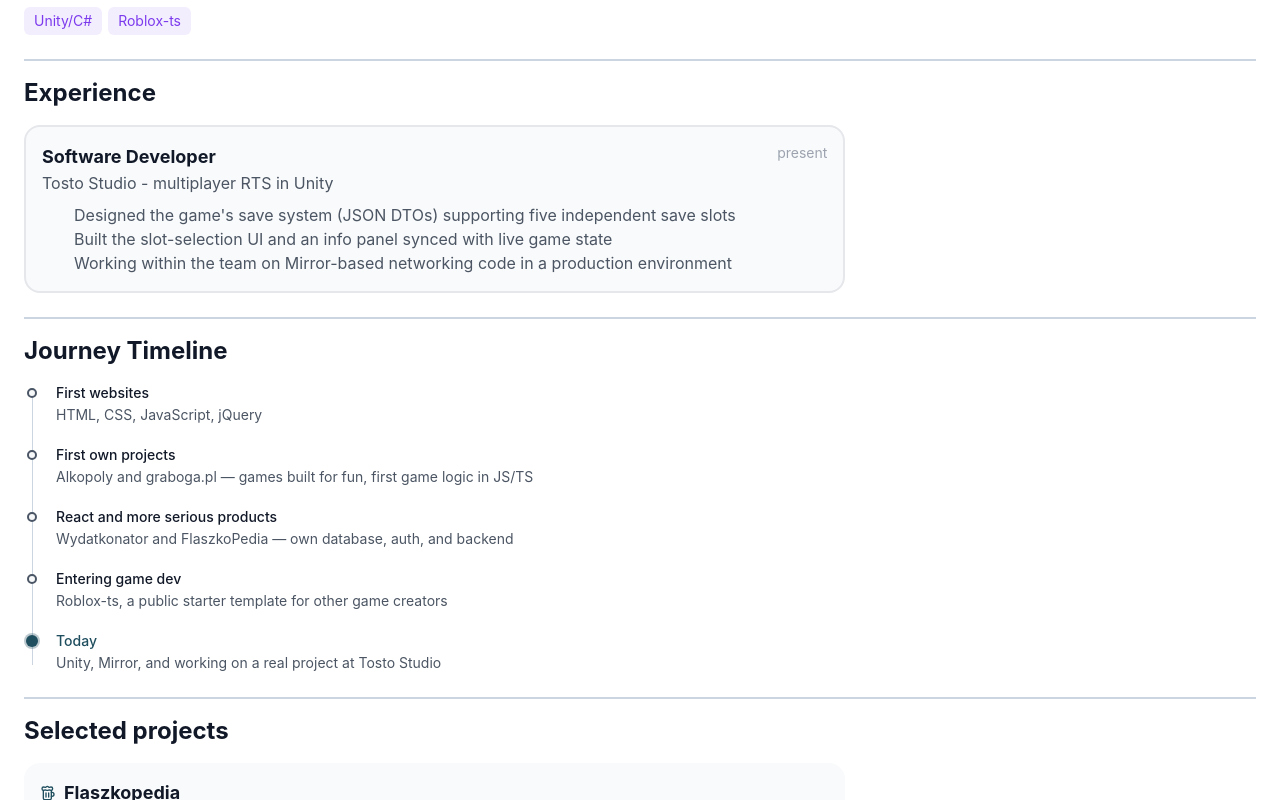
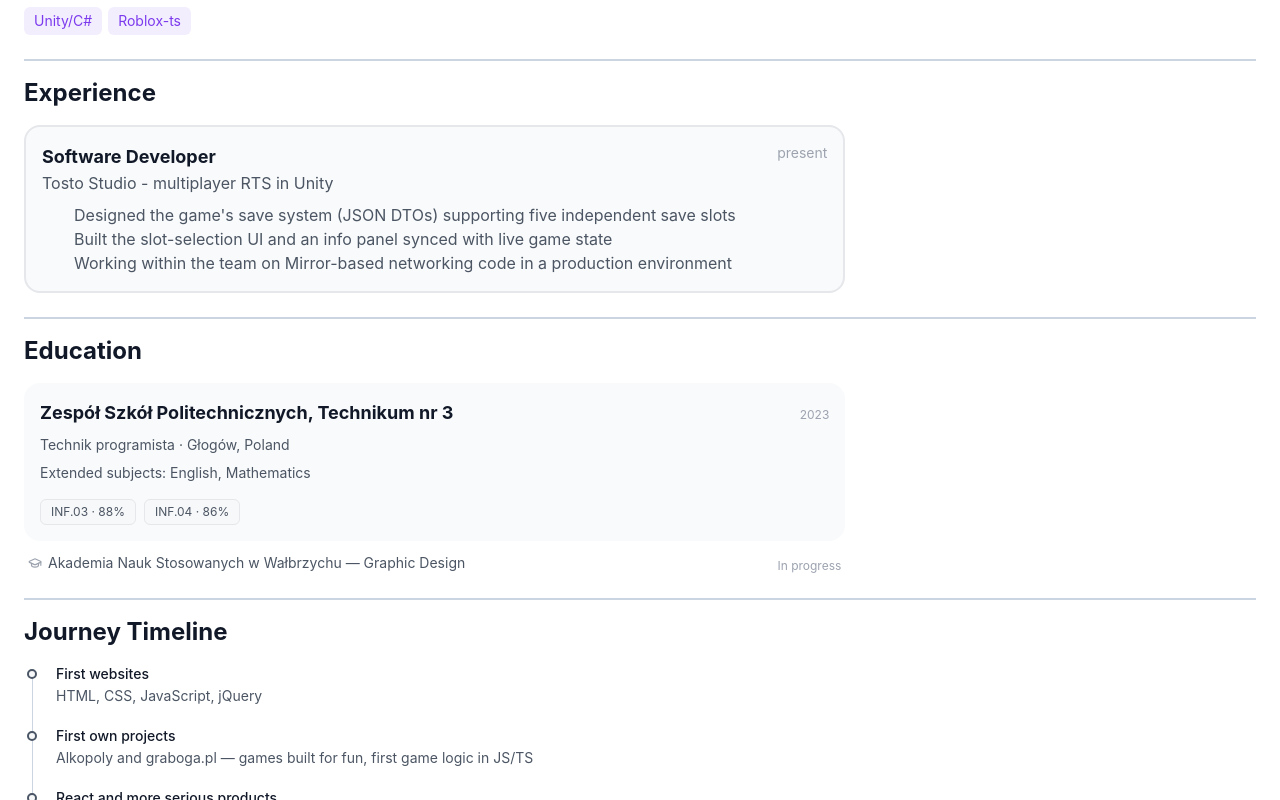
Before and after one commit to KondyKox/Portfolio, a React (Vite) app: page / in a window 1280 px wide. Shown: the part 465-1265 px from the top of the page. Built offline with nearby package versions, Linux system fonts and the light colour scheme.

Commit message:
feat: education section

```diff
--- a/src/App.tsx
+++ b/src/App.tsx
@@ -1,4 +1,5 @@
 import Contact from "./components/Contacts";
+import Education from "./components/Education";
 import ExperienceSection from "./components/ExperienceSection";
 import Hero from "./components/Hero";
 import JourneyTimeline from "./components/JourneyTimeline";
@@ -11,6 +12,7 @@ function App() {
       <Hero />
       <SkillsSection />
       <ExperienceSection />
+      <Education />
       <JourneyTimeline />
       <ProjectsSection />
       <Contact />
--- /dev/null
+++ b/src/components/Education.tsx
@@ -0,0 +1,68 @@
+import { GraduationCap } from "lucide-react";
+
+const EDUCATION = {
+  primary: {
+    school: "Zespół Szkół Politechnicznych, Technikum nr 3",
+    location: "Głogów, Poland",
+    field: "Technik programista",
+    graduated: "2023",
+    subjects: ["English", "Mathematics"],
+    certifications: [
+      { name: "INF.03", score: "88%" },
+      { name: "INF.04", score: "86%" },
+    ],
+  },
+  current: {
+    school: "Akademia Nauk Stosowanych w Wałbrzychu",
+    field: "Graphic Design",
+    status: "In progress",
+  },
+};
+
+const Education = () => {
+  return (
+    <section className="border-section" id="education">
+      <h3 className="section-header">Education</h3>
+
+      <div className="bg-surface-2 p-4 rounded-2xl flex flex-col gap-2 lg:max-w-2/3">
+        <div className="flex justify-between items-baseline gap-2">
+          <p className="font-bold text-lg">{EDUCATION.primary.school}</p>
+          <span className="text-xs text-text-muted whitespace-nowrap">
+            {EDUCATION.primary.graduated}
+          </span>
+        </div>
+
+        <p className="text-sm text-text-secondary">
+          {EDUCATION.primary.field} · {EDUCATION.primary.location}
+        </p>
+
+        <p className="text-sm text-text-secondary">
+          Extended subjects: {EDUCATION.primary.subjects.join(", ")}
+        </p>
+
+        <div className="flex gap-2 mt-2 flex-wrap">
+          {EDUCATION.primary.certifications.map((cert) => (
+            <span
+              key={cert.name}
+              className="text-xs px-2.5 py-1 rounded-md bg-surface-1 border border-border text-text-secondary"
+            >
+              {cert.name} · {cert.score}
+            </span>
+          ))}
+        </div>
+      </div>
+
+      <div className="flex justify-between items-baseline gap-2 mt-3 px-1 lg:max-w-2/3">
+        <p className="text-sm text-text-secondary flex items-center gap-1.5">
+          <GraduationCap size={14} className="text-text-muted" />
+          {EDUCATION.current.school} — {EDUCATION.current.field}
+        </p>
+        <span className="text-xs text-text-muted whitespace-nowrap">
+          {EDUCATION.current.status}
+        </span>
+      </div>
+    </section>
+  );
+};
+
+export default Education;
--- a/src/components/Hero.tsx
+++ b/src/components/Hero.tsx
@@ -5,7 +5,7 @@ const BUTTONS_LINKS = [
   {
     text: "Download CV",
     icon: Download,
-    link: "/Konrad_Ciesielski_CV.pdf", // TODO: REPLACE
+    link: "/Konrad_Ciesielski_CV.pdf",
     download: true,
   },
   {
```
